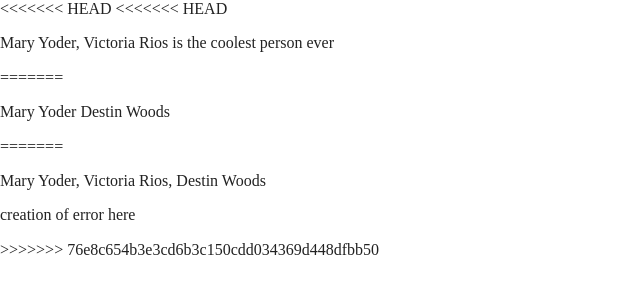
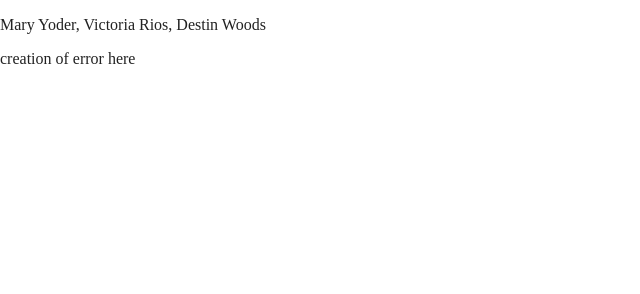
Before and after one commit to maryvalentiney/exquisite-corpse, a website built with Parcel: page index.html in a window 1280 px wide. Shown: the whole page, without its empty margins (0-640 px from the left). Built offline with nearby package versions, Linux system fonts and the light colour scheme.

Commit message:
cleaning up

```diff
--- a/index.html
+++ b/index.html
@@ -25,19 +25,10 @@
 <body>
 
   <!-- Add your site or application content here -->
-<<<<<<< HEAD
-<<<<<<< HEAD
-  <p>Mary Yoder, Victoria Rios is the coolest person ever</p>
-=======
-  <p>Mary Yoder
-  Destin Woods</p>
-
-=======
-
   <p>Mary Yoder, Victoria Rios,
   Destin Woods</p>
   <p>creation of error here</p>
->>>>>>> 76e8c654b3e3cd6b3c150cdd034369d448dfbb50
+
   <script src="js/vendor/modernizr-3.11.2.min.js"></script>
   <script src="js/plugins.js"></script>
   <script src="js/main.js"></script>
```
